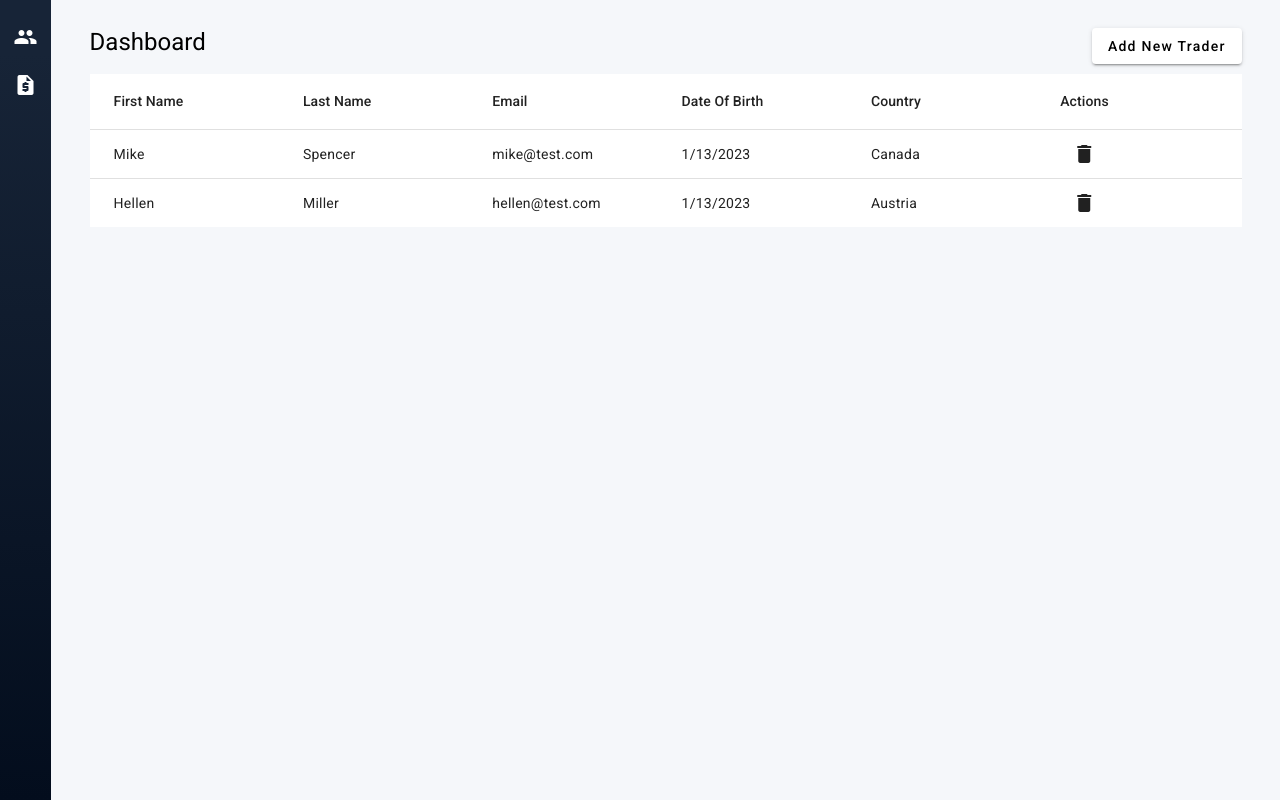
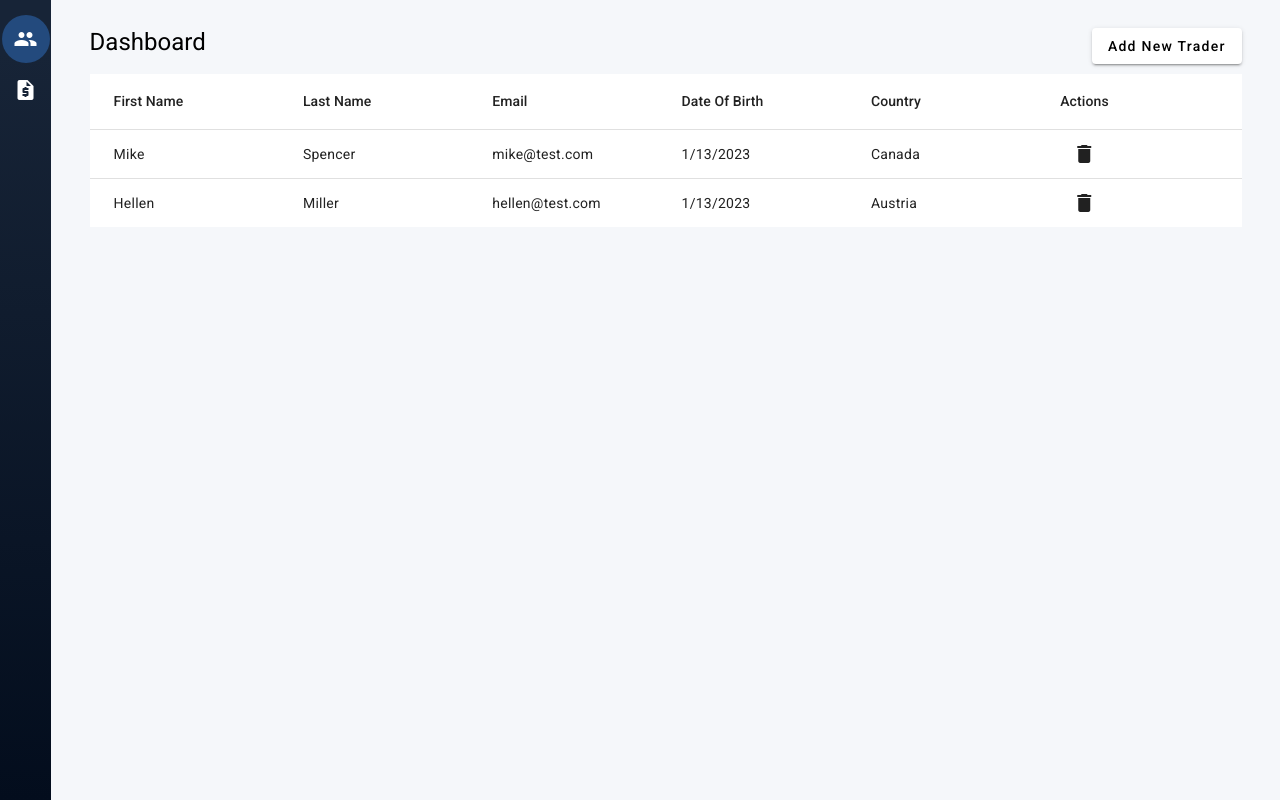
Before and after one commit to jarviscanada/jarvis_data_eng_JohnnyLin, an Angular app in the folder angular-frontend/angular-trading-ui/: page / in a window 1280 px wide. Built offline with nearby package versions, Linux system fonts and the light colour scheme.

Commit message:
updated nav selection feature

```diff
--- a/angular-frontend/angular-trading-ui/src/app/app.module.ts
+++ b/angular-frontend/angular-trading-ui/src/app/app.module.ts
@@ -11,6 +11,7 @@ import { MatInputModule } from '@angular/material/input';
 import { MatDatepickerModule } from '@angular/material/datepicker';
 import { MatNativeDateModule } from '@angular/material/core';
 import { MatDividerModule } from '@angular/material/divider';
+import { MatButtonToggleModule } from '@angular/material/button-toggle';
 
 import { AppRoutingModule } from './app-routing.module';
 import { AppComponent } from './app.component';
@@ -43,7 +44,8 @@ import { QuotesComponent } from './quotes/quotes.component';
     MatInputModule,
     MatDatepickerModule,
     MatNativeDateModule,
-    MatDividerModule
+    MatDividerModule,
+    MatButtonToggleModule
   ],
   providers: [],
   bootstrap: [AppComponent]
--- a/angular-frontend/angular-trading-ui/src/app/navbar/navbar.component.css
+++ b/angular-frontend/angular-trading-ui/src/app/navbar/navbar.component.css
@@ -5,7 +5,7 @@
 }
 
 .nav-body {
-    padding-top: 20%;
+    padding-top: 25%;
     height: 40%;
     display: flex;
     flex-direction: column;
@@ -13,5 +13,6 @@
     align-items: center;
 }
 
-
-/*background-color: #234a7d;*/
+.nav-on {
+    background-color: #234a7d;
+}
--- a/angular-frontend/angular-trading-ui/src/app/navbar/navbar.component.html
+++ b/angular-frontend/angular-trading-ui/src/app/navbar/navbar.component.html
@@ -1,9 +1,13 @@
 <div class="nav-body">
     <div class="nav-item">
-        <button mat-icon-button aria-label="Dashboard" routerLink="/dashboard" title="Dashboard">
+        <button mat-icon-button aria-label="Dashboard" routerLink="/dashboard" title="Dashboard"
+        [class]="currentNav === 'Dashboard' ? 'nav-on' : ''" (click)="setDashboardNav()">
             <mat-icon>people</mat-icon>
         </button>
-        <button mat-icon-button aria-label="Quotes" routerLink="/quotes" title="Quotes">
+    </div>
+    <div class="nav-item">
+        <button mat-icon-button aria-label="Quotes" routerLink="/quotes" title="Quotes"
+        [class]="currentNav === 'Quotes' ? 'nav-on' : ''" (click)="setQuotesNav()">
             <mat-icon>request_quote</mat-icon>
         </button>
     </div>
--- a/angular-frontend/angular-trading-ui/src/app/navbar/navbar.component.ts
+++ b/angular-frontend/angular-trading-ui/src/app/navbar/navbar.component.ts
@@ -7,4 +7,13 @@ import { Component } from '@angular/core';
 })
 export class NavbarComponent {
 
+  currentNav: string = "Dashboard";
+
+  setDashboardNav(): void {
+    this.currentNav = 'Dashboard';
+  }
+
+  setQuotesNav(): void {
+    this.currentNav = 'Quotes';
+  }
 }
```
